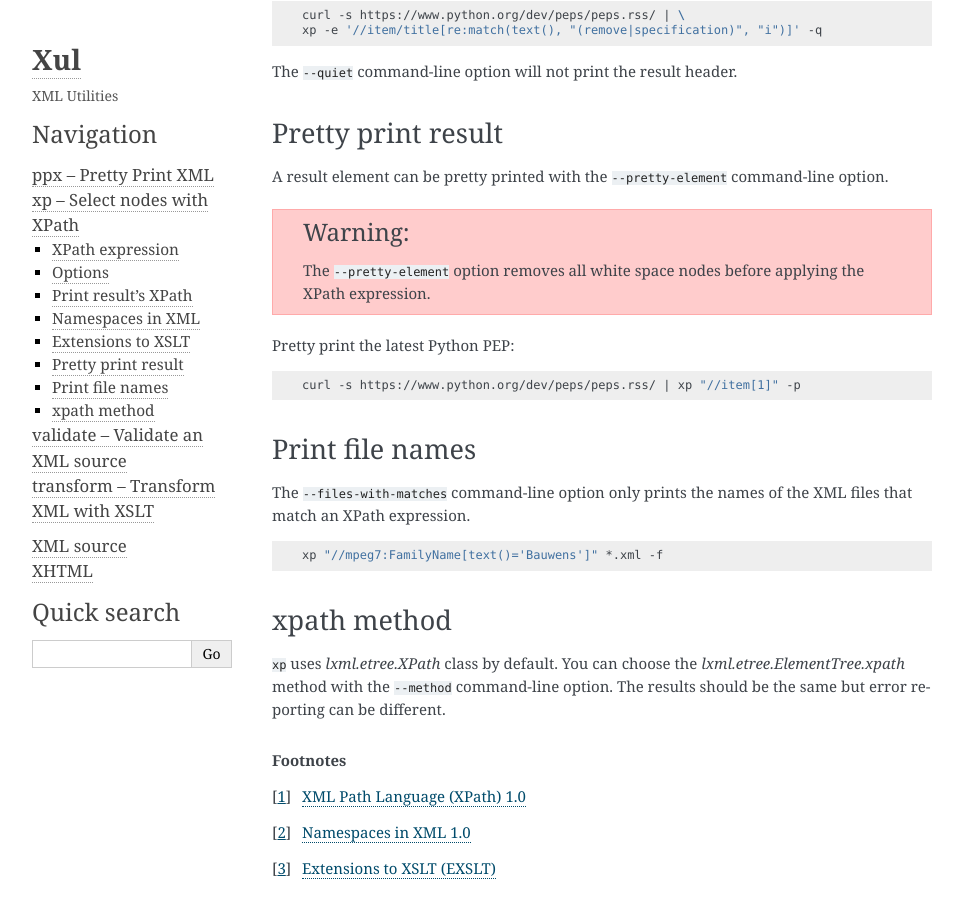
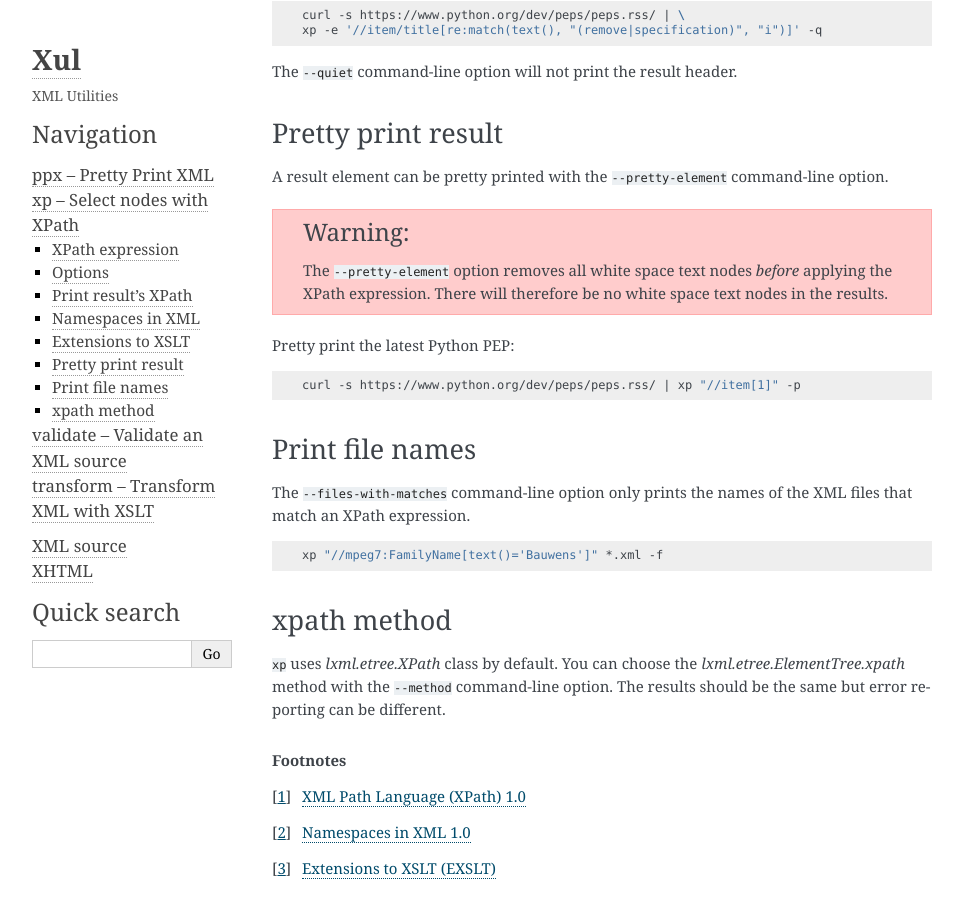
Before and after one commit to peteradrichem/Xul, a Sphinx documentation site: the page built from docs/xp.rst, in a window 1280 px wide and 900 px high, scrolled down 2203 px. Shown: the whole window, without its empty margins (148-1111 px from the left). Built offline with Sphinx 7.4.7, drawn with Linux system fonts in a browser that asks for light colours.

Commit message:
White space text nodes, to be precise.

```diff
--- a/docs/xp.rst
+++ b/docs/xp.rst
@@ -159,8 +159,9 @@ Pretty print result
 -------------------
 A result element can be pretty printed with the ``--pretty-element`` command-line option.
 
-.. warning:: The ``--pretty-element`` option removes all white space nodes before
-   applying the XPath expression.
+.. warning:: The ``--pretty-element`` option removes all white space text nodes
+   *before* applying the XPath expression. There will therefore be no white space
+   text nodes in the results.
 
 Pretty print the latest Python PEP:
 
```
Also changed, not shown: 1 other file.
